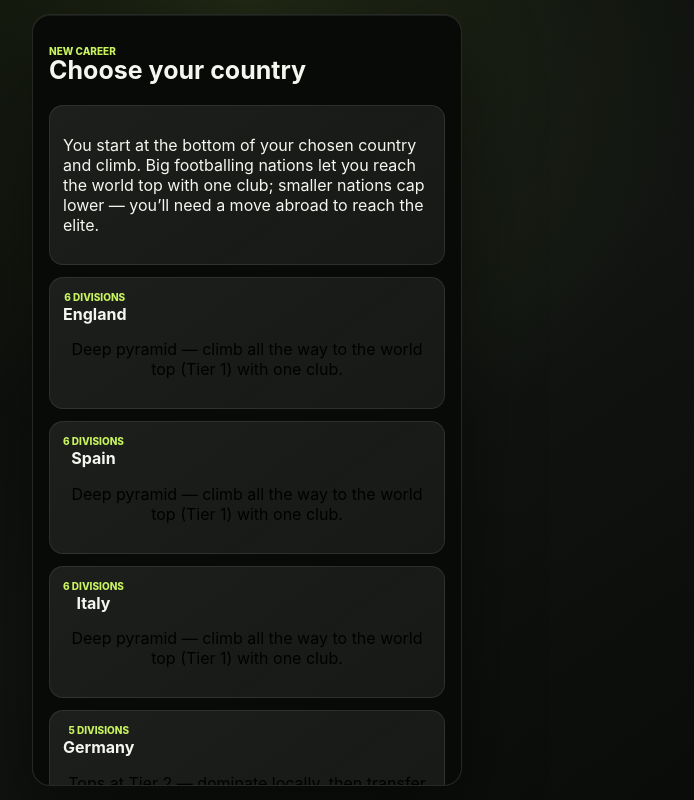
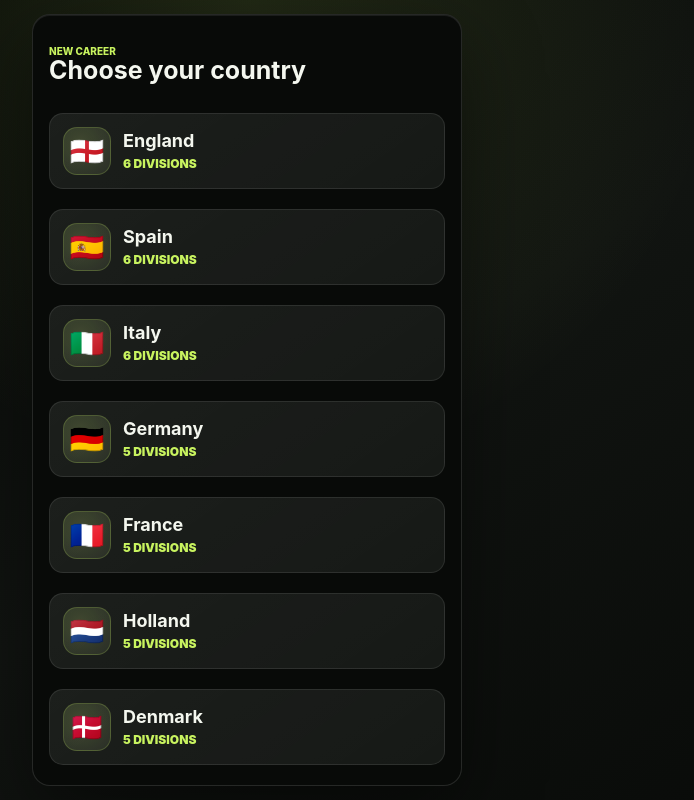
Before and after one commit to jacobgamby09/Footballdynasty, a React (Vite) app: page / in a window 1280 px wide. Shown: the whole page, without its empty margins (393-1087 px from the left). Built offline with nearby package versions, Linux system fonts and the light colour scheme.

Commit message:
Simplify country select and add flags

```diff
--- a/src/App.tsx
+++ b/src/App.tsx
@@ -545,6 +545,7 @@ function App() {
           {activeScreen === "week-summary" && <WeekSummaryScreen game={game} />}
           {activeScreen === "contract-offer" && (game.contractOffers?.length || game.contractOffer) && (
             <ContractOfferScreen
+              game={game}
               current={game.contract}
               offers={game.contractOffers ?? (game.contractOffer ? [game.contractOffer] : [])}
               onAccept={acceptContractOffer}
--- a/src/components/cards.tsx
+++ b/src/components/cards.tsx
@@ -10,6 +10,7 @@ import { getCurrentFixture, getRecentFormText, getSeasonRecord, getUpcomingFixtu
 import { getUpcomingMatch } from "../systems/selection";
 import { getNextSupportTrackPurchase, getSupportTrackProgress } from "../systems/support";
 import { getCurrentTrainingFocuses, getSupportInvestmentImpactLine, getSupportTrackCurrentBonusLines, getTrainingProjection } from "../systems/training";
+import { getCountryForClub } from "../systems/world";
 import { clamp } from "../utils";
 import { FixtureStatusBadge, InfoRow, InfoTile, LeagueTableRowView, ProgressBar, ProgressRow } from "./shared";
 import { Activity, BadgeDollarSign, BarChart3, CalendarDays, ChevronRight, Flame, Gauge, HeartPulse, ShieldCheck, Sparkles, Trophy, UsersRound } from "lucide-react";
@@ -598,12 +599,13 @@ export function ContractMarketCard({ game }: { game: GameState }) {
   const contract = game.contract;
   const status = getContractStatusLabel(game);
   const prestige = getPrestigeStatus(game.prestige);
+  const country = getCountryForClub(game.world, game.club.clubId, game.club.shortCode);
 
   return (
     <section className="card contract-card">
       <div className="section-heading">
         <div>
-          <span className="metric-label">Contract</span>
+          <span className="metric-label country-label">{country && <span className="flag-icon" aria-label={country.name}>{country.flag}</span>}Contract</span>
           <h2>{contract.label}</h2>
         </div>
         <BadgeDollarSign size={19} />
--- a/src/components/screens.tsx
+++ b/src/components/screens.tsx
@@ -12,6 +12,7 @@ import { getNextRole, getRoleThreshold, getUpcomingMatch } from "../systems/sele
 import { getAvailableSponsorDeals } from "../systems/sponsors";
 import { getSupportUpgradeTotal } from "../systems/support";
 import { getAttributeGrowthDetail, getCurrentTrainingFocuses, getDevelopmentEnvironment, getTrainingFocusCapacity, getTrainingFocusUnlockLabel, getTrainingProjection } from "../systems/training";
+import { getCountryForClub } from "../systems/world";
 import { clamp } from "../utils";
 import { AttributesCard, CareerCard, ContractMarketCard, DynastySeasonRow, EquipmentFacilitiesCard, FixturePreviewList, LastMatchCard, LeagueTablePreview, NextActionCard, PrestigeStatusCard, ReadinessStrip, RelationshipsCard, SeasonContextCard, SeasonSnapshot, SelectionBriefingCard, SupportTrackCard } from "./cards";
 import { DetailHeader, FixtureStatusBadge, Header, InfoRow, InfoTile, LeagueTableRowView, MatchScoreHeader, ProgressBar, ProgressRow, ScreenTitle, SummaryScoreHeader, WeekNote } from "./shared";
@@ -46,11 +47,13 @@ export function PlayerScreen({ game }: { game: GameState }) {
 
 
 export function ContractOfferScreen({
+  game,
   current,
   offers,
   onAccept,
   onDecline,
 }: {
+  game: GameState;
   current: Contract;
   offers: ContractOffer[];
   onAccept: (offer: ContractOffer) => void;
@@ -67,10 +70,53 @@ export function ContractOfferScreen({
       />
 
       {offers.map((offer, index) => (
-        <div className="card contract-offer-card" key={offer.clubId ?? offer.club ?? index}>
-          <div className="section-heading">
-            <div>
-              <span className="metric-label">{offer.club}</span>
+        <ContractOfferCard
+          current={current}
+          game={game}
+          key={offer.clubId ?? offer.club ?? index}
+          multiple={multiple}
+          offer={offer}
+          onAccept={onAccept}
+        />
+      ))}
+
+      <div className="card">
+        <span className="metric-label">Current deal</span>
+        <div className="next-grid">
+          <InfoTile label="Wage" value={`$${current.weeklyWage}`} />
+          <InfoTile label="Left" value={`${current.weeksRemaining} wks`} />
+          <InfoTile label="Role" value={current.rolePromise} />
+        </div>
+      </div>
+
+      <button className="secondary-action" type="button" onClick={onDecline}>
+        Decline {multiple ? "all" : "for now"}
+      </button>
+    </section>
+  );
+}
+
+
+function ContractOfferCard({
+  current,
+  game,
+  multiple,
+  offer,
+  onAccept,
+}: {
+  current: Contract;
+  game: GameState;
+  multiple: boolean;
+  offer: ContractOffer;
+  onAccept: (offer: ContractOffer) => void;
+}) {
+  const country = getCountryForClub(game.world, offer.clubId);
+
+  return (
+    <div className="card contract-offer-card">
+      <div className="section-heading">
+        <div>
+          <span className="metric-label country-label">{country && <span className="flag-icon" aria-label={country.name}>{country.flag}</span>}{offer.club}</span>
           <h2>{offer.label}</h2>
         </div>
         <BadgeDollarSign size={19} />
@@ -100,21 +146,6 @@ export function ContractOfferScreen({
         </button>
       )}
     </div>
-      ))}
-
-      <div className="card">
-        <span className="metric-label">Current deal</span>
-        <div className="next-grid">
-          <InfoTile label="Wage" value={`$${current.weeklyWage}`} />
-          <InfoTile label="Left" value={`${current.weeksRemaining} wks`} />
-          <InfoTile label="Role" value={current.rolePromise} />
-        </div>
-      </div>
-
-      <button className="secondary-action" type="button" onClick={onDecline}>
-        Decline {multiple ? "all" : "for now"}
-      </button>
-    </section>
   );
 }
 
@@ -870,6 +901,7 @@ export function SeasonReviewScreen({ game }: { game: GameState }) {
   const goals = getSeasonGoals(game.season.results);
   const goalDifference = goals.for - goals.against;
   const prestigeAfterReward = getPrestigeStatus(game.prestige + review.prestigeReward);
+  const country = getCountryForClub(game.world, game.club.clubId, game.club.shortCode);
 
   return (
     <section className="simple-screen season-review-screen">
@@ -877,7 +909,7 @@ export function SeasonReviewScreen({ game }: { game: GameState }) {
 
       <div className="card season-review-hero">
         <div>
-          <span className="metric-label">{game.contract.club}</span>
+          <span className="metric-label country-label">{country && <span className="flag-icon" aria-label={country.name}>{country.flag}</span>}{game.contract.club}</span>
           <h2>{review.tablePosition}. place</h2>
           <p>
             {review.record.wins}-{review.record.draws}-{review.record.losses}, {review.record.points} pts
@@ -1142,6 +1174,7 @@ export function ClubScreen({ game }: { game: GameState }) {
   const goals = getSeasonGoals(game.season.results);
   const table = getLeagueTable(game);
   const leagueTier = getClubLeagueTier(game.club);
+  const country = getCountryForClub(game.world, game.club.clubId, game.club.shortCode);
 
   if (clubView === "fixtures") {
     return <ClubFixturesView game={game} onBack={() => setClubView("overview")} />;
@@ -1153,9 +1186,10 @@ export function ClubScreen({ game }: { game: GameState }) {
 
   return (
     <section className="simple-screen">
-      <ScreenTitle label="Club" title={game.club.name} />
+      <ScreenTitle label={country ? `${country.flag} ${country.name}` : "Club"} title={game.club.name} />
       <div className="card">
         <InfoRow label="League tier" value={leagueTier.name} />
+        {country && <InfoRow label="Country" value={`${country.flag} ${country.name}`} />}
         <InfoRow label="Squad role" value={upcomingMatch?.playerRole ?? "Season Review"} />
         <ProgressRow label="Manager trust" value={game.trust} accent="lime" />
         <ProgressRow label="Team form" value={getTeamFormScore(game.season.results)} display={getRecentFormText(game.season.results)} accent="neutral" />
@@ -1258,9 +1292,11 @@ export function ClubScreen({ game }: { game: GameState }) {
 
 
 export function ClubFixturesView({ game, onBack }: { game: GameState; onBack: () => void }) {
+  const country = getCountryForClub(game.world, game.club.clubId, game.club.shortCode);
+
   return (
     <section className="simple-screen club-detail-screen">
-      <DetailHeader label="Club" title="Fixtures" onBack={onBack} />
+      <DetailHeader label={country ? `${country.flag} ${country.name}` : "Club"} title="Fixtures" onBack={onBack} />
       <div className="card">
         <span className="metric-label">Season schedule</span>
         <div className="fixture-list">
@@ -1298,10 +1334,11 @@ export function ClubFixturesView({ game, onBack }: { game: GameState; onBack: ()
 
 export function ClubTableView({ game, onBack }: { game: GameState; onBack: () => void }) {
   const table = getLeagueTable(game);
+  const country = getCountryForClub(game.world, game.club.clubId, game.club.shortCode);
 
   return (
     <section className="simple-screen club-detail-screen">
-      <DetailHeader label="Club" title="League Table" onBack={onBack} />
+      <DetailHeader label={country ? `${country.flag} ${country.name}` : "Club"} title="League Table" onBack={onBack} />
       <div className="card">
         <div className="table-header">
           <span>#</span>
@@ -1596,34 +1633,18 @@ export function SupportShopView({
 
 export function CountrySelectScreen({ countries, onPick }: { countries: Country[]; onPick: (id: CountryId) => void }) {
   return (
-    <section className="simple-screen">
+    <section className="simple-screen country-select-screen">
       <ScreenTitle label="New career" title="Choose your country" />
 
-      <div className="card">
-        <p>
-          You start at the bottom of your chosen country and climb. Big footballing nations let you reach the world
-          top with one club; smaller nations cap lower &mdash; you&rsquo;ll need a move abroad to reach the elite.
-        </p>
-      </div>
-
-      {countries.map((country) => {
-        const reachesTop = country.tiers[0] === "elite";
-        return (
+      {countries.map((country) => (
         <button key={country.id} className="card country-option" type="button" onClick={() => onPick(country.id)}>
-            <div className="section-heading">
-              <div>
-                <span className="metric-label">{country.tiers.length} divisions</span>
+          <span className="country-flag" aria-label={country.name}>{country.flag}</span>
+          <div>
             <h2>{country.name}</h2>
-              </div>
-            </div>
-            <p>
-              {reachesTop
-                ? "Deep pyramid — climb all the way to the world top (Tier 1) with one club."
-                : "Tops at Tier 2 — dominate locally, then transfer abroad to reach the elite."}
-            </p>
-          </button>
-        );
-      })}
+            <span>{country.tiers.length} divisions</span>
+          </div>
+        </button>
+      ))}
     </section>
   );
 }
--- a/src/components/shared.tsx
+++ b/src/components/shared.tsx
@@ -1,5 +1,6 @@
 import { initialClub } from "../data/leagues";
 import { formatPrestigeCompact } from "../systems/prestige";
+import { getCountryForClub } from "../systems/world";
 import { clamp } from "../utils";
 import { BadgeDollarSign, Building2, ChevronRight, ChevronsRight, Dumbbell, Home, Shirt, Sparkles, UserRound } from "lucide-react";
 import { useMemo } from "react";
@@ -15,6 +16,8 @@ export const navItems = [
 
 
 export function Header({ game }: { game: GameState }) {
+  const country = getCountryForClub(game.world, game.club.clubId, game.club.shortCode);
+
   return (
     <header className="hero-header">
       <div className="avatar-card">
@@ -33,7 +36,7 @@ export function Header({ game }: { game: GameState }) {
           <span>{game.archetype}</span>
         </div>
         <div className="club-chip">
-          <span className="club-dot" />
+          {country ? <span className="flag-icon" aria-label={country.name}>{country.flag}</span> : <span className="club-dot" />}
           {game.club.name}
         </div>
       </div>
--- a/src/data/world.ts
+++ b/src/data/world.ts
@@ -21,13 +21,13 @@ const BIG3_TIERS: LeagueTierId[] = ["elite", "top-flight", "national-pro", "regi
 const MID_TIERS: LeagueTierId[] = ["top-flight", "national-pro", "regional-pro", "local-semi-pro", "grassroots-dev"];
 
 export const COUNTRIES: Country[] = [
-  { id: "england", name: "England", tiers: BIG3_TIERS },
-  { id: "spain", name: "Spain", tiers: BIG3_TIERS },
-  { id: "italy", name: "Italy", tiers: BIG3_TIERS },
-  { id: "germany", name: "Germany", tiers: MID_TIERS },
-  { id: "france", name: "France", tiers: MID_TIERS },
-  { id: "holland", name: "Holland", tiers: MID_TIERS },
-  { id: "denmark", name: "Denmark", tiers: MID_TIERS },
+  { id: "england", name: "England", flag: "\u{1F3F4}\u{E0067}\u{E0062}\u{E0065}\u{E006E}\u{E0067}\u{E007F}", tiers: BIG3_TIERS },
+  { id: "spain", name: "Spain", flag: "\u{1F1EA}\u{1F1F8}", tiers: BIG3_TIERS },
+  { id: "italy", name: "Italy", flag: "\u{1F1EE}\u{1F1F9}", tiers: BIG3_TIERS },
+  { id: "germany", name: "Germany", flag: "\u{1F1E9}\u{1F1EA}", tiers: MID_TIERS },
+  { id: "france", name: "France", flag: "\u{1F1EB}\u{1F1F7}", tiers: MID_TIERS },
+  { id: "holland", name: "Holland", flag: "\u{1F1F3}\u{1F1F1}", tiers: MID_TIERS },
+  { id: "denmark", name: "Denmark", flag: "\u{1F1E9}\u{1F1F0}", tiers: MID_TIERS },
 ];
 
 const TIER1_CLUBS = 20;
--- a/src/state/save.ts
+++ b/src/state/save.ts
@@ -2,7 +2,7 @@ import { getPositionModule } from "../positionRoles";
 import type { Attribute, ClubState, Contract, GameState, LastMatchSummary, SavePayload, TrainingSummary, World } from "../types";
 import { initialAttributes } from "../data/attributes";
 import { contractMarketClubs, initialClub, leagueTiers } from "../data/leagues";
-import { seedWorld } from "../data/world";
+import { COUNTRIES, seedWorld } from "../data/world";
 import { createSeasonFixturesFromWorld, getClubShortCode, getClubShortName, getClubStrengthForTier } from "../systems/club";
 import { cloneSponsorDeal } from "../systems/sponsors";
 import { initialState } from "./initialState";
@@ -11,10 +11,14 @@ const SAVE_KEY = "football-dynasty-save";
 const SAVE_VERSION = 9;
 
 function cloneWorld(world: World): World {
+  const countryDefaults = Object.fromEntries(COUNTRIES.map((country) => [country.id, country]));
+
   return {
     seasonNumber: world.seasonNumber,
     tierOrder: [...world.tierOrder],
-    countries: Object.fromEntries(Object.entries(world.countries ?? {}).map(([id, c]) => [id, { ...c, tiers: [...c.tiers] }])) as World["countries"],
+    countries: Object.fromEntries(
+      Object.entries(world.countries ?? {}).map(([id, c]) => [id, { ...countryDefaults[id], ...c, tiers: [...c.tiers] }]),
+    ) as World["countries"],
     clubs: Object.fromEntries(Object.entries(world.clubs).map(([id, club]) => [id, { ...club }])),
     leagues: Object.fromEntries(Object.entries(world.leagues).map(([id, league]) => [id, { ...league, clubIds: [...league.clubIds] }])),
     leagueSeasons: Object.fromEntries(
--- a/src/styles.css
+++ b/src/styles.css
@@ -166,6 +166,22 @@ button {
   font-size: 12px;
 }
 
+.flag-icon {
+  display: inline-flex;
+  align-items: center;
+  justify-content: center;
+  width: 1.35em;
+  min-width: 1.35em;
+  font-size: 1.1em;
+  line-height: 1;
+}
+
+.country-label {
+  display: inline-flex;
+  align-items: center;
+  gap: 5px;
+}
+
 .club-dot {
   width: 8px;
   height: 8px;
@@ -2176,6 +2192,57 @@ button {
   line-height: 1.45;
 }
 
+.country-select-screen {
+  gap: 10px;
+}
+
+.country-option {
+  width: 100%;
+  display: grid;
+  grid-template-columns: 48px minmax(0, 1fr);
+  gap: 12px;
+  align-items: center;
+  color: inherit;
+  cursor: pointer;
+  text-align: left;
+}
+
+.country-option:hover,
+.country-option:focus-visible {
+  border-color: var(--border-strong);
+  outline: none;
+}
+
+.country-flag {
+  width: 48px;
+  height: 48px;
+  display: grid;
+  place-items: center;
+  border: 1px solid rgba(200, 243, 95, 0.2);
+  border-radius: 14px;
+  background:
+    radial-gradient(circle at 35% 35%, rgba(200, 243, 95, 0.16), transparent 3.2rem),
+    rgba(255, 255, 255, 0.05);
+  font-size: 28px;
+  line-height: 1;
+}
+
+.country-option h2 {
+  margin: 0;
+  color: var(--text);
+  font-size: 18px;
+  line-height: 1.1;
+}
+
+.country-option span:not(.country-flag) {
+  display: block;
+  margin-top: 5px;
+  color: var(--lime);
+  font-size: 12px;
+  font-weight: 900;
+  text-transform: uppercase;
+}
+
 .week-summary-screen {
   padding-bottom: 2px;
 }
--- a/src/systems/world.ts
+++ b/src/systems/world.ts
@@ -1,12 +1,22 @@
 import { leagueTiers } from "../data/leagues";
 import { emptyClubSeasonRecord } from "../data/world";
-import type { ClubSeasonRecord, LeagueId, LeagueTableRow, LeagueTierId, World, WorldClub, WorldLeague } from "../types";
+import type { ClubId, ClubSeasonRecord, Country, LeagueId, LeagueTableRow, LeagueTierId, World, WorldClub, WorldLeague } from "../types";
 
 // Stage 1 links the player's embedded club to the world by shortCode; the clubId
 // migration is Stage 4 (see WORLD_MODEL.md).
 export function findLeagueByClubShortCode(world: World, shortCode: string): WorldLeague | undefined {
   const club = Object.values(world.clubs).find((c) => c.shortCode === shortCode);
   return club ? world.leagues[club.leagueId] : undefined;
+}
+
+export function findWorldClub(world: World, clubId?: ClubId, shortCode?: string): WorldClub | undefined {
+  return (clubId ? world.clubs[clubId] : undefined) ?? (shortCode ? Object.values(world.clubs).find((c) => c.shortCode === shortCode) : undefined);
+}
+
+export function getCountryForClub(world: World, clubId?: ClubId, shortCode?: string): Country | undefined {
+  const club = findWorldClub(world, clubId, shortCode);
+  const league = club ? world.leagues[club.leagueId] : undefined;
+  return league ? world.countries[league.countryId] : undefined;
 }
 
 export function findLeagueByTier(world: World, tierId: LeagueTierId): WorldLeague | undefined {
--- a/src/types.ts
+++ b/src/types.ts
@@ -116,6 +116,7 @@ export type CountryId = "england" | "spain" | "italy" | "germany" | "france" | "
 export type Country = {
   id: CountryId;
   name: string;
+  flag: string;
   tiers: LeagueTierId[]; // top -> bottom: the global tiers this country's divisions occupy
 };
 
```
Lines whose indentation alone changed are shown as unchanged.
